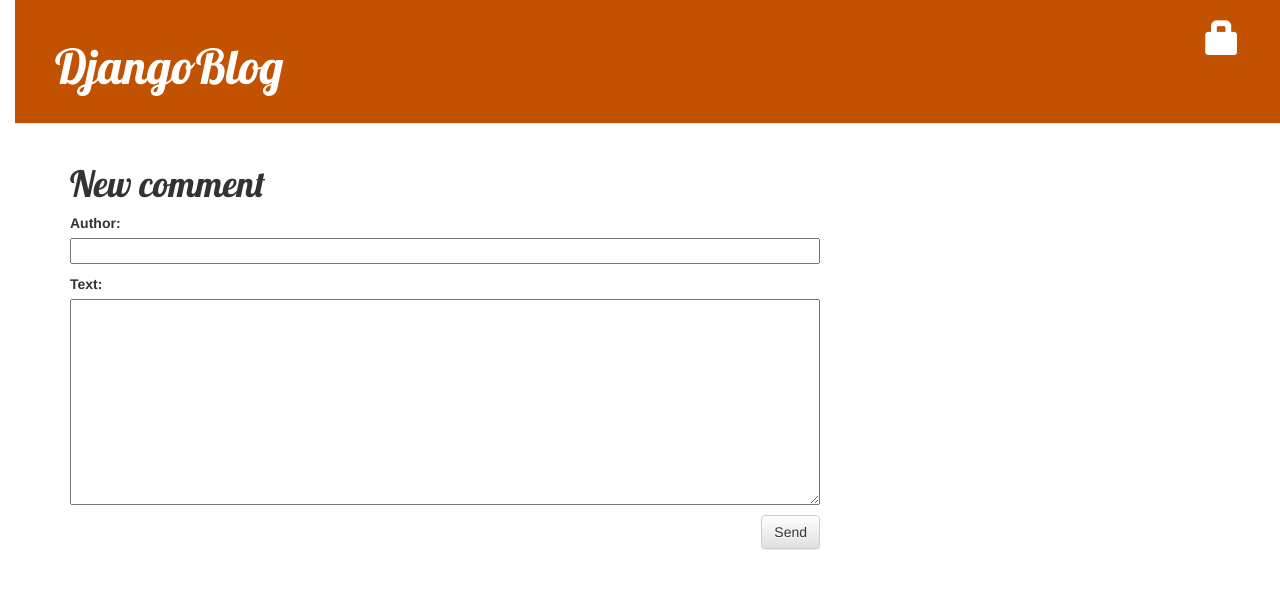
After one commit to mohitmo/Blog, a Django app: page /post/1/comment/ in a window 1280 px wide. The commit adds this page. Shown: the top 589 px of the page. Run offline with Django 3.2, Linux system fonts and the light colour scheme; tables that the repository leaves empty hold one stand-in row (values such as "Sample post"); some libraries are stand-ins or nearby versions.

Commit message:
minor change

```diff
--- a/blog/admin.py
+++ b/blog/admin.py
@@ -1,4 +1,5 @@
 from django.contrib import admin
-from .models import Post
+from .models import Post, Comment
 
 admin.site.register(Post)
+admin.site.register(Comment)
--- a/blog/forms.py
+++ b/blog/forms.py
@@ -1,7 +1,12 @@
 from django import forms
-from .models import Post
+from .models import Post, Comment
 
 class PostForm(forms.ModelForm):
     class Meta:
         model = Post
         fields = ('title', 'text', )
+class CommentForm(forms.ModelForm):
+
+    class Meta:
+        model = Comment
+        fields = ('author', 'text',)
--- a/blog/models.py
+++ b/blog/models.py
@@ -19,3 +19,17 @@ class Post(models.Model):
 
     def __str__(self):
         return self.title
+
+class Comment(models.Model):
+    post = models.ForeignKey('blog.Post', on_delete=models.CASCADE, related_name='comments')
+    author = models.CharField(max_length=200)
+    text = models.TextField()
+    created_date = models.DateTimeField(default=timezone.now)
+    approved_comment = models.BooleanField(default=False)
+
+    def approve(self):
+        self.approved_comment = True
+        self.save()
+
+    def __str__(self):
+        return self.text
--- a/blog/static/css/blog.css
+++ b/blog/static/css/blog.css
@@ -52,3 +52,6 @@ h1, h2, h3, h4 {
 .post h2 a, .post h2 a:visited {
     color: #000000;
 }
+.comment {
+    margin: 20px 0px 20px 20px;
+}
--- /dev/null
+++ b/blog/templates/blog/add_comment_to_post.html
@@ -0,0 +1,9 @@
+{% extends 'blog/base.html' %}
+
+{% block content %}
+    <h1>New comment</h1>
+    <form method="POST" class="post-form">{% csrf_token %}
+        {{ form.as_p }}
+        <button type="submit" class="save btn btn-default">Send</button>
+    </form>
+{% endblock %}
--- a/blog/templates/blog/post_list.html
+++ b/blog/templates/blog/post_list.html
@@ -1,12 +1,14 @@
 {% extends 'blog/base.html' %}
+
 {% block content %}
     {% for post in posts %}
         <div class="post">
             <div class="date">
                 {{ post.published_date }}
             </div>
-            <h2><a href="{% url 'post_detail' pk=post.pk %}">{{ post.title }}</a></h2>
+            <h1><a href="{% url 'post_detail' pk=post.pk %}">{{ post.title }}</a></h1>
             <p>{{ post.text|linebreaksbr }}</p>
+            <a href="{% url 'post_detail' pk=post.pk %}">Comments: {{ post.approved_comments.count }}</a>
         </div>
     {% endfor %}
-{% endblock %}
+{% endblock content %}
--- a/blog/urls.py
+++ b/blog/urls.py
@@ -9,5 +9,7 @@ urlpatterns = [
     path('drafts/', views.post_draft_list, name='post_draft_list'),
     path('post/<pk>/publish/', views.post_publish, name='post_publish'),
     path('post/<pk>/remove/', views.post_remove, name='post_remove'),
-
+    path('post/<int:pk>/comment/', views.add_comment_to_post, name='add_comment_to_post'),
+    path('comment/<int:pk>/approve/', views.comment_approve, name='comment_approve'),
+    path('comment/<int:pk>/remove/', views.comment_remove, name='comment_remove'),
 ]
--- a/blog/views.py
+++ b/blog/views.py
@@ -1,8 +1,8 @@
 from django.shortcuts import render
 from django.utils import timezone
-from .models import Post
+from .models import Post, Comment
 from django.shortcuts import render, get_object_or_404
-from .forms import PostForm
+from .forms import PostForm, CommentForm
 from django.shortcuts import redirect
 from django.contrib.auth.decorators import login_required
 
@@ -60,3 +60,30 @@ def post_remove(request, pk):
     post = get_object_or_404(Post, pk=pk)
     post.delete()
     return redirect('post_list')
+
+def add_comment_to_post(request, pk):
+    post = get_object_or_404(Post, pk=pk)
+    if request.method == "POST":
+        form = CommentForm(request.POST)
+        if form.is_valid():
+            comment = form.save(commit=False)
+            comment.post = post
+            comment.save()
+            return redirect('post_detail', pk=post.pk)
+    else:
+        form = CommentForm()
+    return render(request, 'blog/add_comment_to_post.html', {'form': form})
+
+@login_required
+def comment_approve(request, pk):
+    comment = get_object_or_404(Comment, pk=pk)
+    comment.approve()
+    return redirect('post_detail', pk=comment.post.pk)
+
+@login_required
+def comment_remove(request, pk):
+    comment = get_object_or_404(Comment, pk=pk)
+    comment.delete()
+    return redirect('post_detail', pk=comment.post.pk)
+def approved_comments(self):
+    return self.comments.filter(approved_comment=True)
```
Also changed, not shown: blog/templates/blog/post_detail.html (+19 -0 lines), requirements.txt (+7 -1 lines), blog/migrations/0002_comment.py (added).
